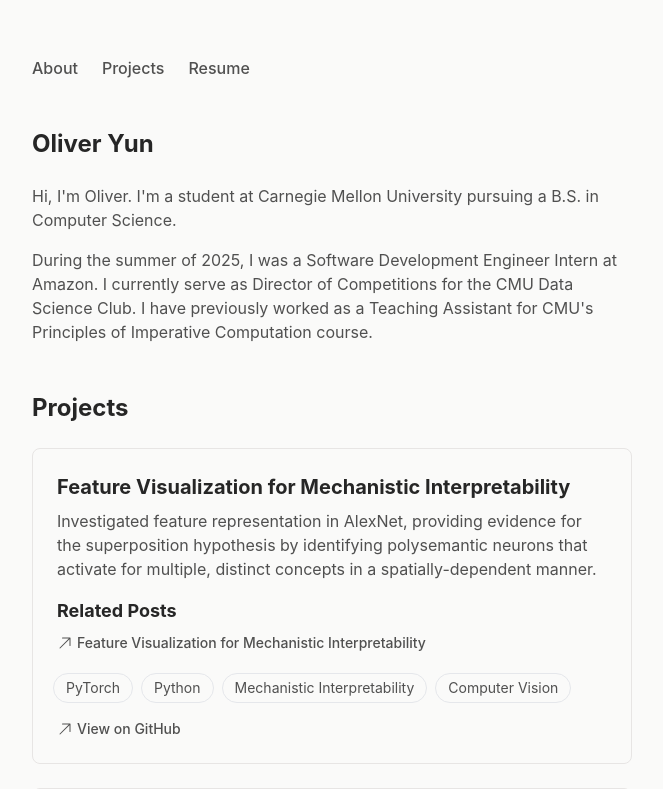
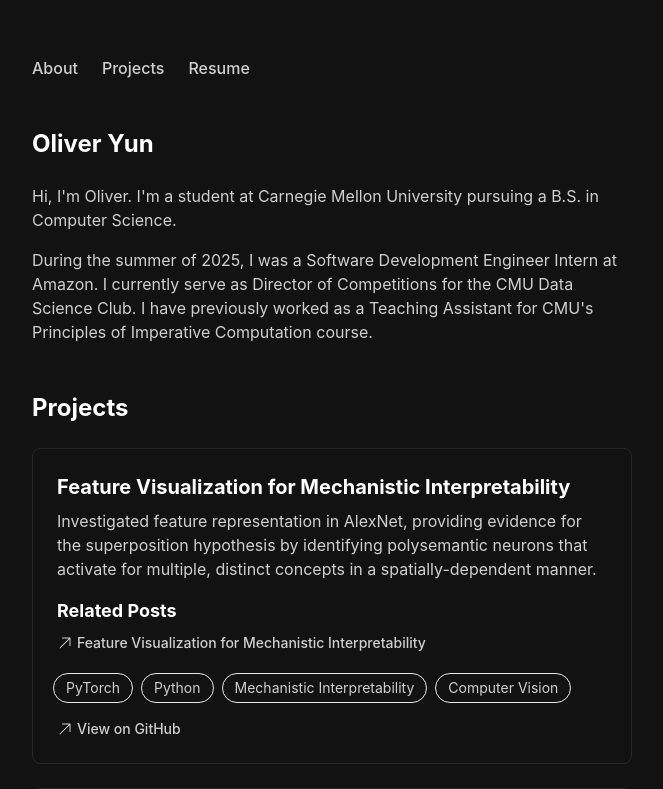
Before and after one commit to oliveryun11/portfolio, a Next.js app: page / in a window 1280 px wide. Shown: the top 789 px of the page, without its empty margins (308-971 px from the left). Built offline with nearby package versions, Linux system fonts and the light colour scheme.

Commit message:
remove light mode

```diff
--- a/src/app/globals.css
+++ b/src/app/globals.css
@@ -3,21 +3,11 @@
 @tailwind utilities;
 
 :root {
-  --background: #fafaf9;
-  --foreground: #262626;
-  --foreground-secondary: #262626cc;
-  --primary: #525252;
-  --secondary: #e7e5e4;
-}
-
-@media (prefers-color-scheme: dark) {
-  :root {
-    --background: #121212;
-    --foreground: #ffffff;
-    --foreground-secondary: #ffffffcc;
-    --primary: #a3a3a3;
-    --secondary: #272727;
-  }
+  --background: #121212;
+  --foreground: #ffffff;
+  --foreground-secondary: #ffffffcc;
+  --primary: #a3a3a3;
+  --secondary: #272727;
 }
 
 body {
```
